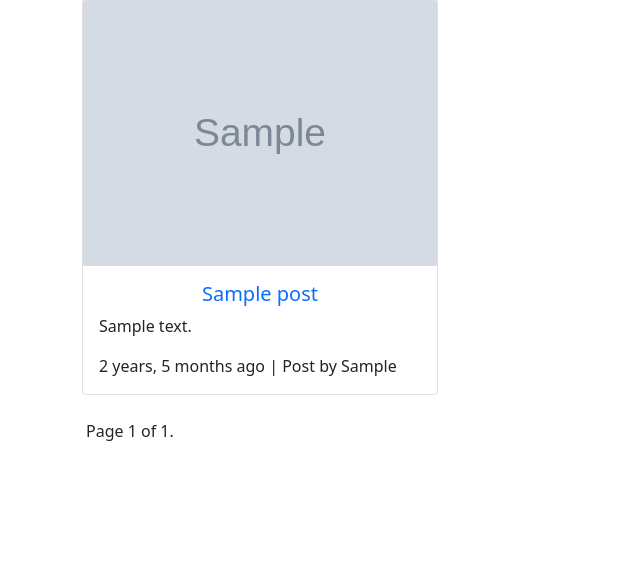
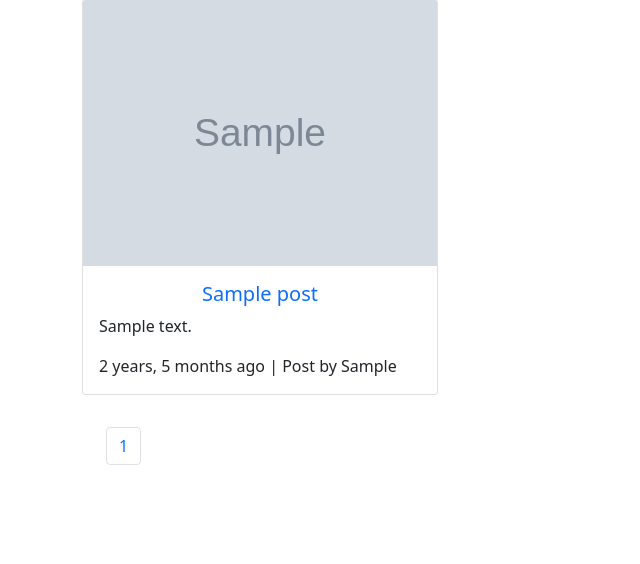
Before and after one commit to rcoffie/simple-blog-app, a Django app: page / in a window 1280 px wide. Shown: the part 89-653 px from the top of the page, without its empty margins (0-640 px from the left). Run offline with Django 4.2, Linux system fonts and the light colour scheme; tables that the repository leaves empty hold one stand-in row (values such as "Sample post"); grey boxes marked "Sample" are stand-in pictures.

Commit message:
adding pagination

```diff
--- a/templates/posts/post_list.html
+++ b/templates/posts/post_list.html
@@ -38,7 +38,7 @@
 
     <!-- Pagination -->
     <!-- TODO: will design this later with bootstrap -->
-    <div class="pagination m-2 p-2">
+    <!-- <div class="pagination m-2 p-2">
     <span class="step-links">
         {% if posts.has_previous %}
             <a href="?page=1">&laquo; first</a>
@@ -54,10 +54,21 @@
             <a href="?page={{ posts.paginator.num_pages }}">last &raquo;</a>
         {% endif %}
     </span>
-</div>
+</div> -->
  <!-- end pagination -->
 
+ <nav aria-label="Page navigation example" class="center">
+           <ul class="pagination m-4 ">
+               {%if posts.has_previous %} {# whether the previous page exists #}
+               <li class="page-item"><a class="page-link" href="?page={{posts.previous_page_number}}">Previous</a></li>
+               {% endif %}
+               <li class="page-item"><a class="page-link" href="#">{{posts.number}}</a></li>
 
+               {%if posts.has_next %}
+               <li class="page-item"><a class="page-link" href="?page={{posts.next_page_number}}">Next</a></li>
+               {% endif %}
+           </ul>
+       </nav>
 
   </div>
 
```
